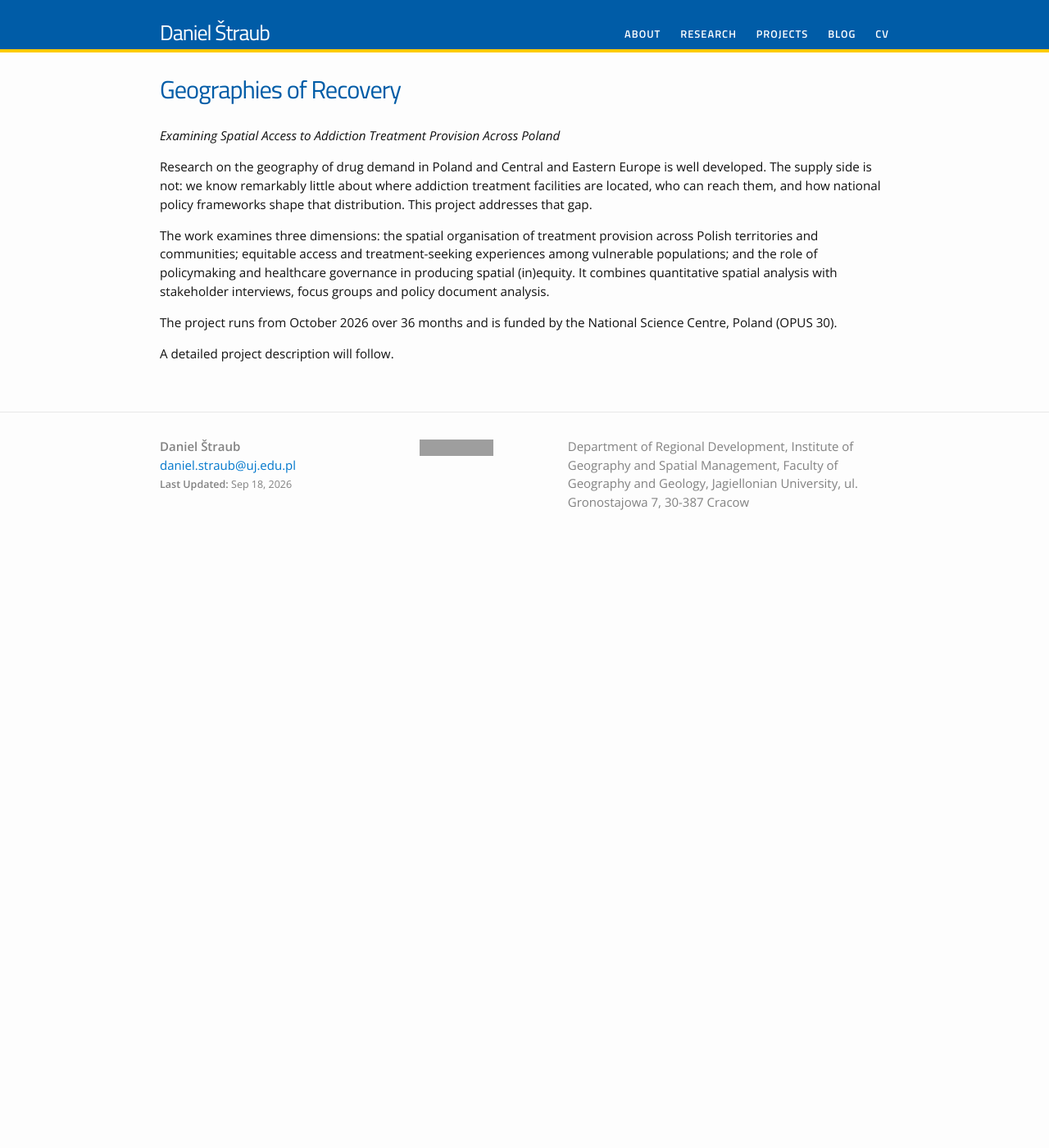
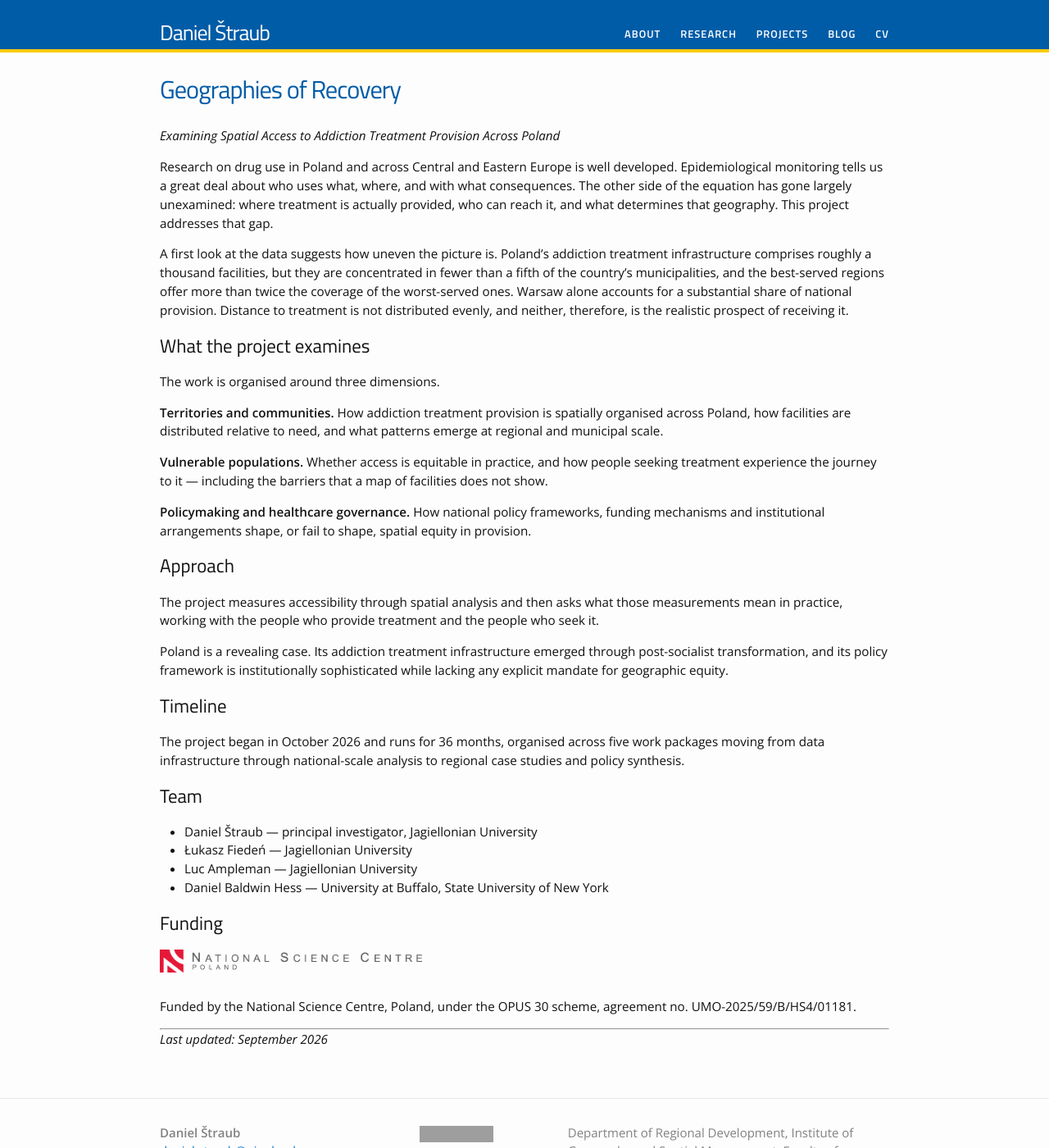
Before and after one commit to tracetheheat/tracetheheat.github.io, a Jekyll site: the page built from projects/geographies-of-recovery.md, in a window 1280 px wide and 1400 px high. Shown: the whole window at 82% size. Built offline with Jekyll 4.4.1, drawn with Linux system fonts in a browser that asks for light colours; grey boxes are pictures that could not be loaded.

Commit message:
Flesh out the Geographies of Recovery project page
Replace the placeholder text with the full project write-up: research context, dimensions examined, approach, timeline, team and funding (with the National Science Centre logo).

Co-Authored-By: Claude Sonnet 5 <noreply@anthropic.com>

```diff
--- a/projects/geographies-of-recovery.md
+++ b/projects/geographies-of-recovery.md
@@ -2,14 +2,48 @@
 layout: page
 title: Geographies of Recovery
 permalink: /projects/geographies-of-recovery/
-description: "Daniel Štraub's OPUS 30-funded project examining spatial access to addiction treatment provision across Poland, 2026–2029."
+description: "Geographies of Recovery is an NCN-funded project led by Daniel Štraub examining spatial access to addiction treatment provision across Poland, 2026–2029."
 ---
+
 *Examining Spatial Access to Addiction Treatment Provision Across Poland*
 
-Research on the geography of drug demand in Poland and Central and Eastern Europe is well developed. The supply side is not: we know remarkably little about where addiction treatment facilities are located, who can reach them, and how national policy frameworks shape that distribution. This project addresses that gap.
+Research on drug use in Poland and across Central and Eastern Europe is well developed. Epidemiological monitoring tells us a great deal about who uses what, where, and with what consequences. The other side of the equation has gone largely unexamined: where treatment is actually provided, who can reach it, and what determines that geography. This project addresses that gap.
 
-The work examines three dimensions: the spatial organisation of treatment provision across Polish territories and communities; equitable access and treatment-seeking experiences among vulnerable populations; and the role of policymaking and healthcare governance in producing spatial (in)equity. It combines quantitative spatial analysis with stakeholder interviews, focus groups and policy document analysis.
+A first look at the data suggests how uneven the picture is. Poland's addiction treatment infrastructure comprises roughly a thousand facilities, but they are concentrated in fewer than a fifth of the country's municipalities, and the best-served regions offer more than twice the coverage of the worst-served ones. Warsaw alone accounts for a substantial share of national provision. Distance to treatment is not distributed evenly, and neither, therefore, is the realistic prospect of receiving it.
 
-The project runs from October 2026 over 36 months and is funded by the National Science Centre, Poland (OPUS 30).
+## What the project examines
 
-A detailed project description will follow.
+The work is organised around three dimensions.
+
+**Territories and communities.** How addiction treatment provision is spatially organised across Poland, how facilities are distributed relative to need, and what patterns emerge at regional and municipal scale.
+
+**Vulnerable populations.** Whether access is equitable in practice, and how people seeking treatment experience the journey to it — including the barriers that a map of facilities does not show.
+
+**Policymaking and healthcare governance.** How national policy frameworks, funding mechanisms and institutional arrangements shape, or fail to shape, spatial equity in provision.
+
+## Approach
+
+The project measures accessibility through spatial analysis and then asks what those measurements mean in practice, working with the people who provide treatment and the people who seek it.
+
+Poland is a revealing case. Its addiction treatment infrastructure emerged through post-socialist transformation, and its policy framework is institutionally sophisticated while lacking any explicit mandate for geographic equity.
+
+## Timeline
+
+The project began in October 2026 and runs for 36 months, organised across five work packages moving from data infrastructure through national-scale analysis to regional case studies and policy synthesis.
+
+## Team
+
+- Daniel Štraub — principal investigator, Jagiellonian University
+- Łukasz Fiedeń — Jagiellonian University
+- Luc Ampleman — Jagiellonian University
+- Daniel Baldwin Hess — University at Buffalo, State University of New York
+
+## Funding
+
+<img src="/images/ncn-logo-en.png" alt="National Science Centre, Poland" style="max-width:320px;width:100%;height:auto;margin-bottom:1em;">
+
+Funded by the National Science Centre, Poland, under the OPUS 30 scheme, agreement no. UMO-2025/59/B/HS4/01181.
+
+---
+
+*Last updated: September 2026*
```
